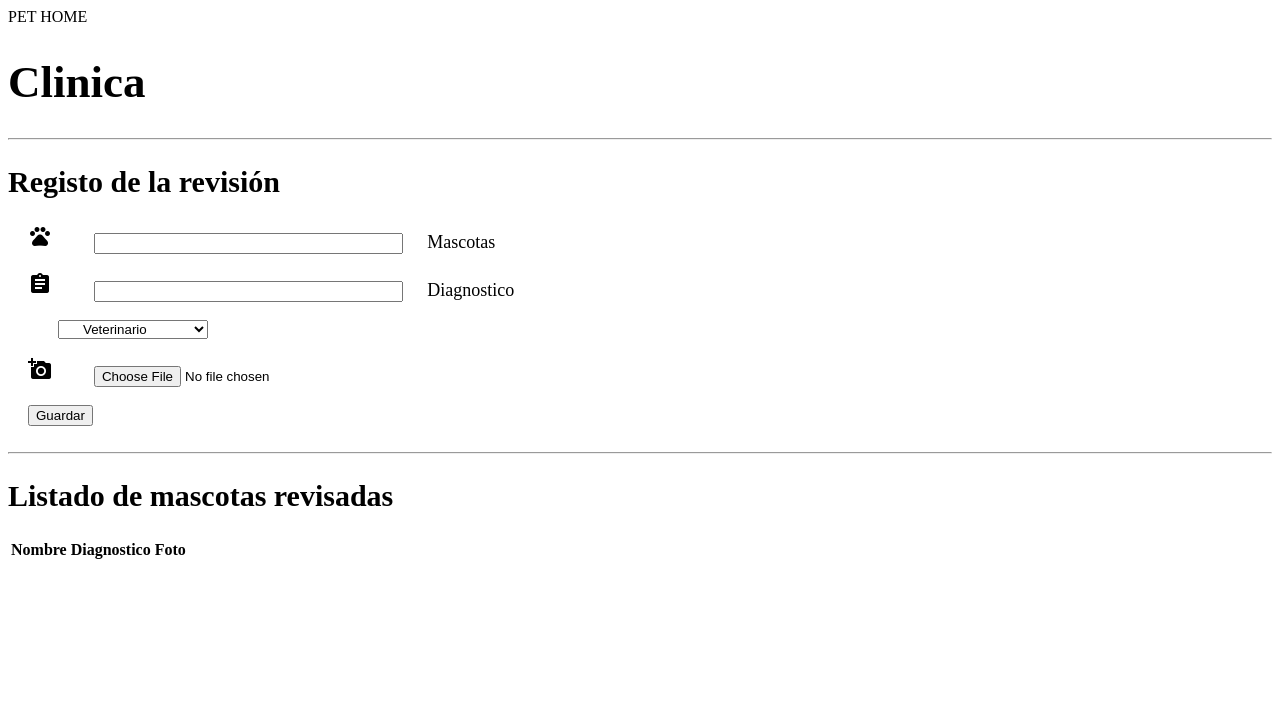
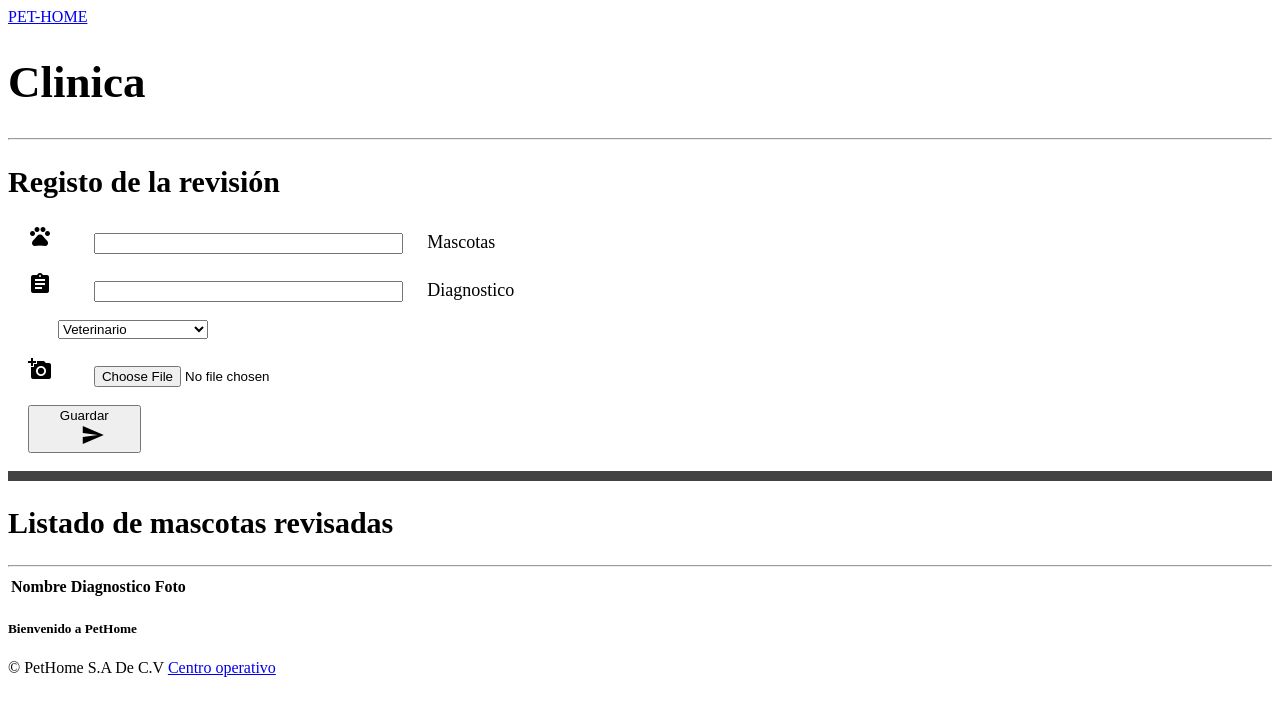
Before and after one commit to AbrahamRH/PET-HOME, a Django app: page / in a window 1280 px wide. Shown: the top 716 px of the page. Run offline with Django 3.2, Linux system fonts and the light colour scheme; data that the repository does not hold is empty; some libraries are stand-ins or nearby versions.

Commit message:
Cambie un poco los estilos de la página

```diff
--- a/Web/Webfinal/core/templates/core/Mascota.html
+++ b/Web/Webfinal/core/templates/core/Mascota.html
@@ -14,10 +14,13 @@
 <body background="">
   <nav class="topbar">
     <div>
-      <span class"logo">PET HOME</span>
+      <div class="nav-wrapper">
+        <a href="#" class="brand-logo center">PET-HOME</a>
+      </div>
     </div>
   </nav>
-  <main class="container">
+  <main>
+    <div class="container">
       <h1> Clinica </h1>
     <hr>
     <h2> Registo de la revisión </h2>
@@ -50,22 +53,26 @@
           </div>
         </div>
         <br>
-
         <div class="row">
           <div class="input field col s6 offset-s3 required" id="FotoMascota">
             <i class="material-icons prefix"> add_a_photo </i> <input type="file" name="foto" id="foto">
           </div>
         </div>
-
         <br>
-        <button type="submit" class="btn waves-effect"> Guardar </button>
+        <div class="row">
+          <button type="submit" class="btn col offset-s9"> Guardar
+            <i class="material-icons right">send</i>
+          </button>
+        </div>
       </form>
 
       {{mensaje}}
+    </div>
     <br>
+    <div class="linea" style="height: 10px; background-color: #424242;"></div>
+    <div class="container">
+      <h2> Listado de mascotas revisadas </h2>
       <hr>
-    <h2> Listado de mascotas revisadas </h2>
-
       <table>
         <tr>
           <th> Nombre </th>
@@ -90,6 +97,26 @@
 
 
 
+    </div>
     </main>
   </body>
+
+
+  <footer class="page-footer">
+    <div class="container">
+      <div class="row">
+        <div class="col l6 s12">
+          <h5 class="white-text">Bienvenido a PetHome</h5>
+        </div>
+      </div>
+    </div>
+
+    <div class="footer-copyright">
+      <div class="container">
+      © PetHome S.A De C.V
+      <a class="grey-text text-lighten-4 right" href="#!">Centro operativo</a>
+      </div>
+    </div>
+  </footer>
+
   </html>
--- a/Web/Webfinal/core/templates/core/styles.css
+++ b/Web/Webfinal/core/templates/core/styles.css
@@ -5,11 +5,13 @@ select
     margin-left: 50px;
 }
 
-i{
+i
+{
     margin-left: 20px;
     font-size: 50px;
     padding-right: 3%;
 }
+
 input[type="text"]
 {
     box-sizing: border-box;
@@ -37,12 +39,3 @@ h2
 {
     font-size: 30px;
 }
-
-.logo {
-    font-size: 200%;
-    margin: 0;
-}
-
-select {
-    padding-left: 20px !important;
-}
```
Lines whose indentation alone changed are shown as unchanged.
